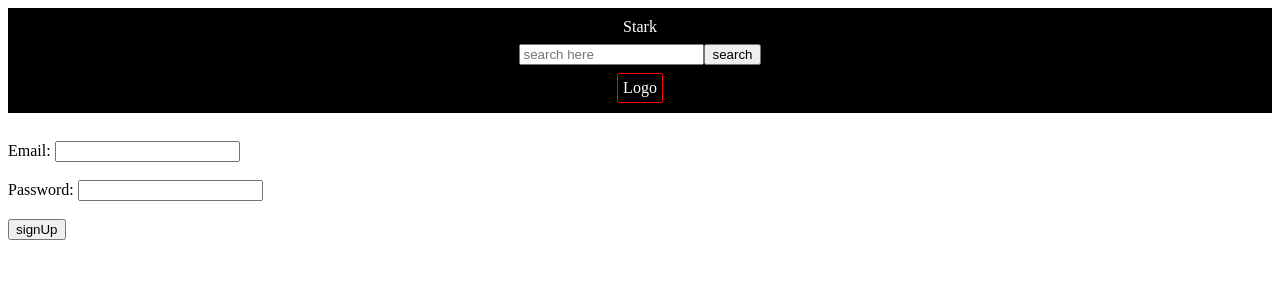
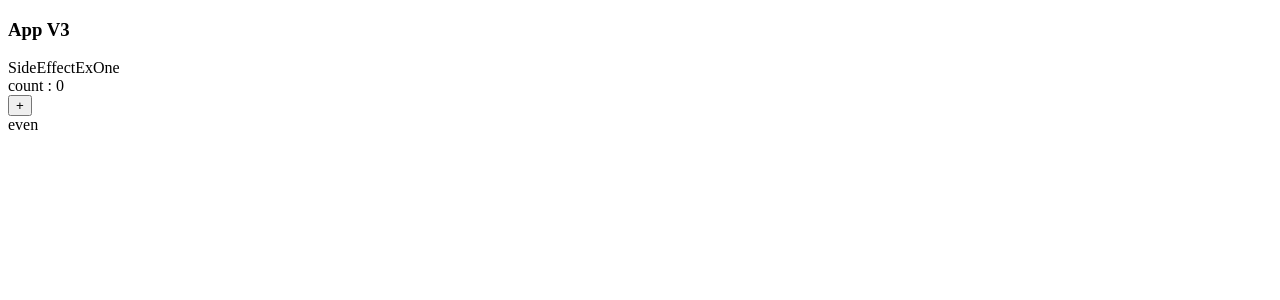
Before and after one commit to Abhinavav23/stark-react-basic, a React (Create React App) app: page / in a window 1280 px wide. Shown: the top 300 px of the page. Built offline with nearby package versions, Linux system fonts and the light colour scheme.

Commit message:
[25 july 2023] useeffect hook

```diff
--- /dev/null
+++ b/src/V3/App.jsx
@@ -0,0 +1,68 @@
+import { useEffect, useState } from "react"
+import { SideEffectExOne } from "./components/sideEffects/SideEffectExOne"
+
+export const App = () => {
+    const [counter, setCounter] = useState(0);
+    const [noType, setNoType] = useState('default');
+
+    // runs on every render --> 1st render as well as on update
+    // 1st argument --> callback
+    // 2nd argument is undefined
+    useEffect(() => {
+        console.log('running useEffect 1');
+    });
+
+    useEffect(() => {
+        console.log('running useEffect 4');
+    });
+
+    // runs only for the first time
+    // 1st argument --> callback
+    // 2nd argument is empty array
+    useEffect(() => {
+        console.log('running useEffect 2');
+    }, []);
+
+    // runs each time when counter gets updated
+    useEffect(() => {
+        console.log('counter from useEffect 3', counter);
+        const type =  counter %2 === 0 ? 'even': 'odd';
+        setNoType(type);
+    }, [counter])
+
+    const increment = () => {
+        setCounter(counter+1); //async --> Web apis
+        // console.log('counter--', counter); // 0
+        // const type =  counter %2 === 0 ? 'even': 'odd';
+        // problem based on counter updated value we want to update no type
+        // setNoType(type); //async --> even
+    };
+
+    return (
+        <main>
+            <h3>App V3</h3>
+            <SideEffectExOne/>
+            <div>count : {counter}</div>
+            <button onClick={increment}>+</button>
+            <div>{noType}</div>
+        </main>
+    )
+}
+
+// use hooks inside the FC but outside the return
+// useEffect
+// 2 args
+// first --> callback fn --> required
+// 2nd --> array of dependencies --> optional
+
+
+// onclick increment
+// setCounter will run ---> rerender
+// effect 3
+// setType --> rerender
+
+
+// o/p
+// effect 1
+// effect 3
+// effect 1
--- /dev/null
+++ b/src/V3/components/sideEffects/SideEffectExOne.jsx
@@ -0,0 +1,7 @@
+import React from 'react'
+
+export const SideEffectExOne = () => {
+  return (
+    <div>SideEffectExOne</div>
+  )
+}
--- a/src/index.js
+++ b/src/index.js
@@ -1,9 +1,10 @@
 import React from "react";
 import ReactDOM from "react-dom/client";
-import { App } from "./V2/App";
+// import { App } from "./V2/App";
+import { App } from "./V3/App";
 import { AppV2 } from "./V2/AppV2";
 
 // const root = ReactDOM.createRoot(document.getElementById("root"));
 // root.render(<App />);
 
-ReactDOM.createRoot(document.getElementById("root")).render(<AppV2/>);
+ReactDOM.createRoot(document.getElementById("root")).render(<App/>);
```
